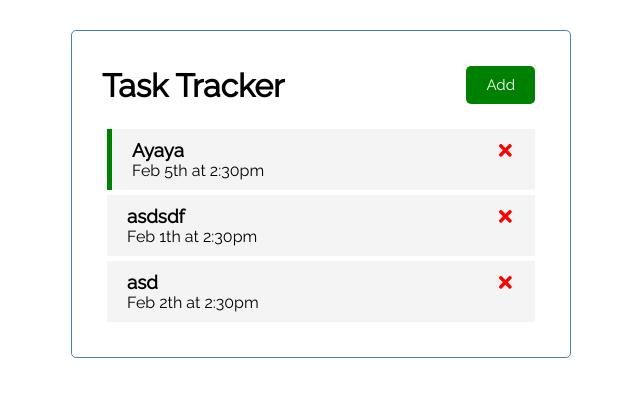
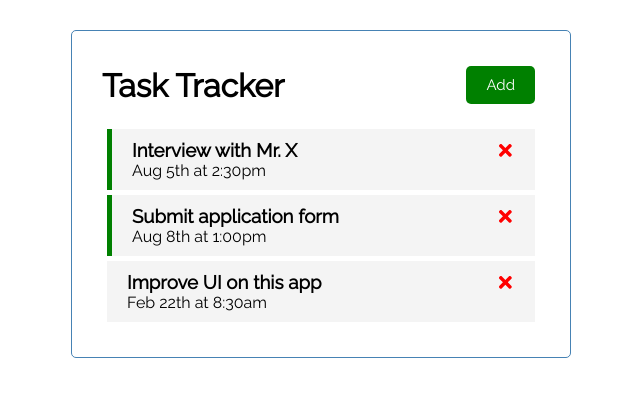
Before and after one commit to RamaSentani/task-tracker, a React (Create React App) app: page / in a window 1280 px wide. Shown: the top 396 px of the page, without its empty margins (319-959 px from the left). Built offline with nearby package versions, Linux system fonts and the light colour scheme.

Commit message:
edit the default task

```diff
--- a/src/App.jsx
+++ b/src/App.jsx
@@ -8,20 +8,20 @@ const App = () => {
   const [tasks, setTasks] = useState([
     {
       id: 1,
-      text: "Ayaya",
-      day: "Feb 5th at 2:30pm",
+      text: "Interview with Mr. X",
+      day: "Aug 5th at 2:30pm",
       reminder: true,
     },
     {
       id: 2,
-      text: "asdsdf",
-      day: "Feb 1th at 2:30pm",
-      reminder: false,
+      text: "Submit application form",
+      day: "Aug 8th at 1:00pm",
+      reminder: true,
     },
     {
       id: 3,
-      text: "asd",
-      day: "Feb 2th at 2:30pm",
+      text: "Improve UI on this app",
+      day: "Feb 22th at 8:30am",
       reminder: false,
     },
   ]);
```
